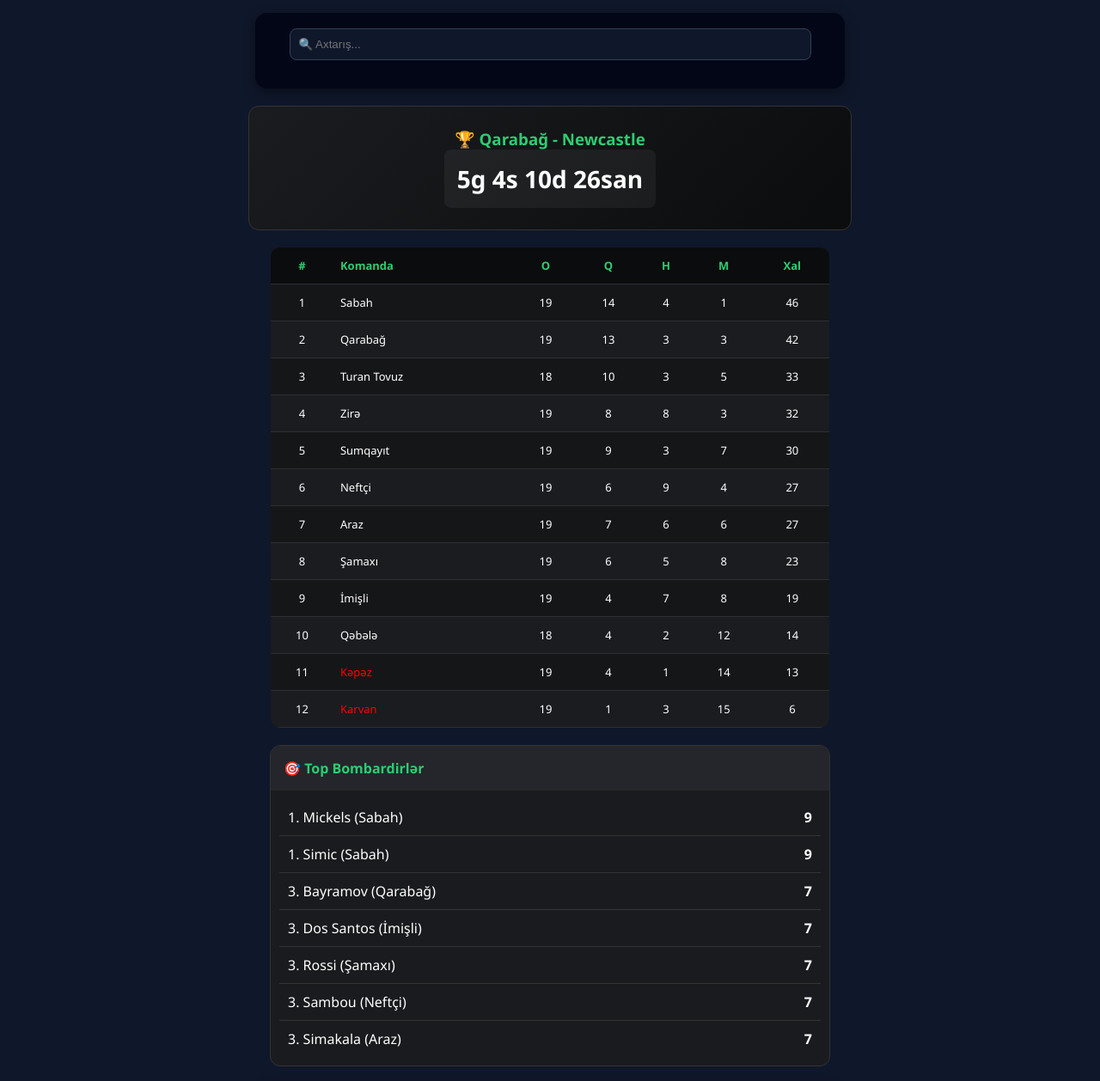
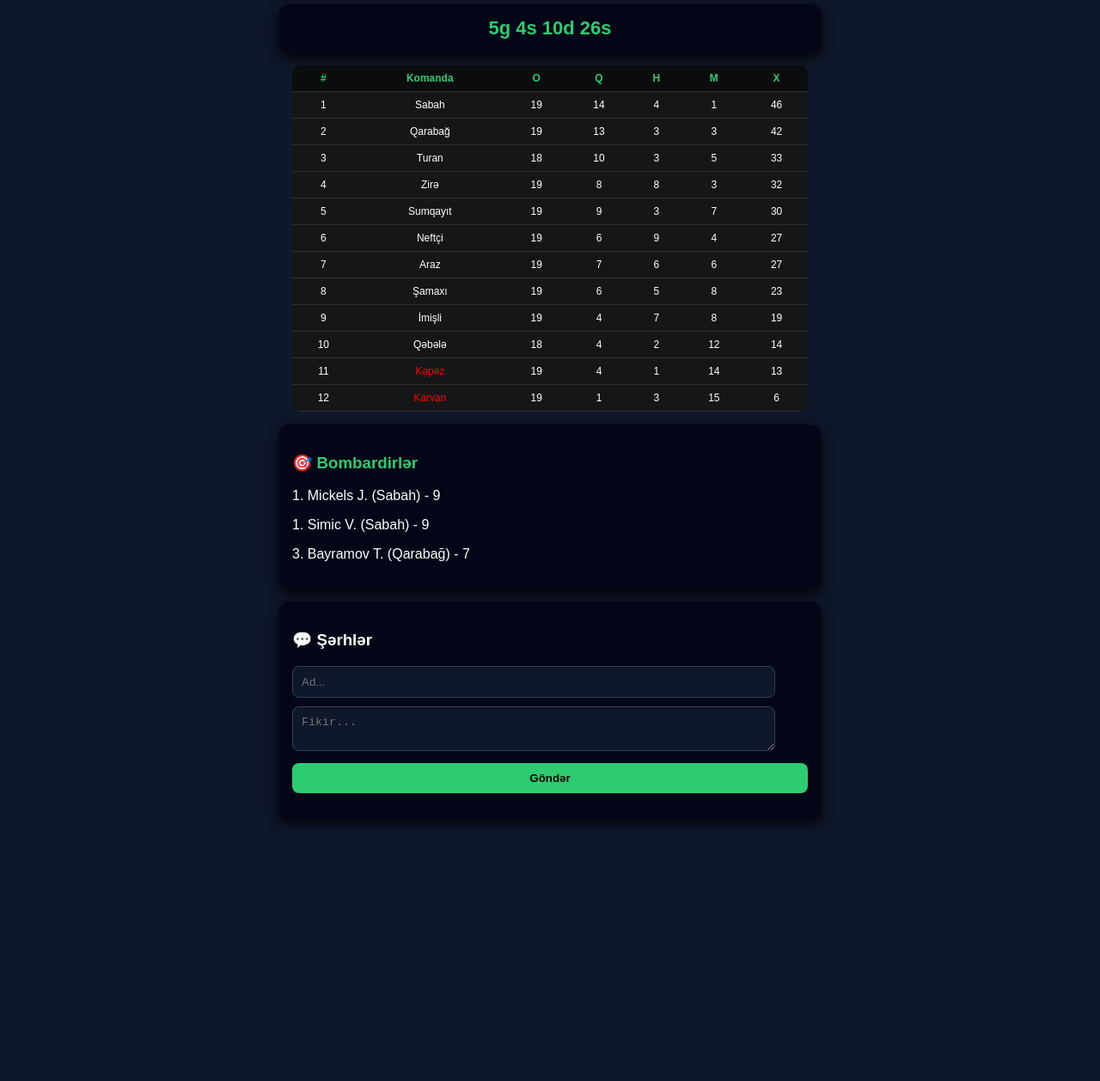
Before and after one commit to elmanusta55-bot/futbol.az, a plain HTML site: page index.html in a window 1280 px wide. Shown: the part 66-1324 px from the top of the page at 86% size. After the commit the page ends 1034 px from the top, so only its background shows below. Drawn offline with Linux system fonts and the light colour scheme.

Commit message:
Update index.html

```diff
--- a/index.html
+++ b/index.html
@@ -1,111 +1,49 @@
 <!DOCTYPE html>
-<html lang="az">
-<head>
-    <meta charset="UTF-8">
-    <meta name="viewport" content="width=device-width, initial-scale=1.0">
-    <title>Futbol.az</title>
-    <meta name="theme-color" content="#020617">
-    <link rel="manifest" href="manifest.json">
-    <link rel="apple-touch-icon" href="logo.png">
-    <style>
-        body { margin: 0; font-family: 'Segoe UI', Arial, sans-serif; background: #0f172a; color: #fff; text-align: center; }
-        a { text-decoration: none; color: inherit; }
-        header { background: #020617; color: white; display: flex; align-items: center; justify-content: space-between; padding: 10px 15px; position: sticky; top: 0; z-index: 999; border-bottom: 1px solid #1e293b;}
-        .menu-btn { font-size: 26px; background: none; border: none; color: white; cursor: pointer; }
-        .dropdown { display: none; position: absolute; right: 15px; top: 55px; background: #020617; border-radius: 12px; min-width: 190px; box-shadow: 0 5px 25px rgba(0,0,0,.4); border: 1px solid #1e293b;}
-        .dropdown a { display: block; padding: 12px; color: white; border-bottom: 1px solid #1e293b; text-align: left;}
-        .section { max-width: 650px; margin: 20px auto; background: #020617; padding: 18px; border-radius: 14px; box-shadow: 0 5px 15px rgba(0,0,0,.4); }
-        input, textarea { width: 90%; padding: 10px; border-radius: 8px; border: 1px solid #334155; margin-bottom: 15px; background: #0f172a; color: #fff; outline: none;}
-        .poll-container { background: #1e293b; max-width: 610px; margin: 20px auto; padding: 30px; border-radius: 15px; box-shadow: 0 4px 15px rgba(0,0,0,0.4); border-top: 5px solid #27ae60; }
-        .poll-buttons button { background: #27ae60; color: #000; border: none; padding: 12px 25px; margin: 10px; border-radius: 5px; cursor: pointer; font-size: 16px; font-weight: bold;}
-        table { width: 100%; border-collapse: collapse; background: #151618; border-radius: 10px; overflow: hidden; white-space: nowrap;}
-        th, td { padding: 12px 8px; border-bottom: 1px solid #2c2f33; font-size: 13px; text-align: center;}
-        footer { background: #020617; color: white; text-align: center; padding: 15px; margin-top: 40px; border-top: 1px solid #1e293b;}
-        @keyframes fadeIn { from { opacity: 0; transform: translateY(-10px); } to { opacity: 1; transform: translateY(0); } }
-    </style>
-</head>
+<html lang="az"><head><meta charset="UTF-8"><meta name="viewport" content="width=device-width, initial-scale=1.0"><title>Futbol.az</title>
+<link rel="manifest" href="manifest.json"><meta name="theme-color" content="#020617">
+<style>
+body{margin:0;font-family:sans-serif;background:#0f172a;color:#fff;text-align:center}
+header{background:#020617;display:flex;align-items:center;justify-content:space-between;padding:10px 15px;position:sticky;top:0;z-index:99;border-bottom:1px solid #1e293b}
+.menu-btn{font-size:26px;background:none;border:none;color:#fff;cursor:pointer}
+.dropdown{display:none;position:absolute;right:15px;top:55px;background:#020617;border-radius:12px;min-width:180px;box-shadow:0 5px 25px #000;border:1px solid #1e293b}
+.dropdown a{display:block;padding:12px;color:#fff;text-decoration:none;border-bottom:1px solid #1e293b;text-align:left}
+.section{max-width:600px;margin:15px auto;background:#020617;padding:15px;border-radius:12px;box-shadow:0 5px 15px #000}
+input,textarea{width:90%;padding:10px;margin-bottom:10px;background:#0f172a;color:#fff;border:1px solid #334155;border-radius:8px;outline:none}
+table{width:100%;border-collapse:collapse;background:#151618;border-radius:10px;overflow:hidden;font-size:12px}
+th,td{padding:8px;border-bottom:1px solid #2c2f33}
+.send-btn{background:#2ecc71;color:#000;font-weight:bold;border:none;padding:10px;border-radius:8px;width:100%;cursor:pointer}
+</style></head>
 <body>
 <header>
-  <div class="logo" style="display: flex; align-items: center; gap: 10px;"><img src="logo.png" alt="Loqo" style="height: 40px;"><span style="font-size: 20px; font-weight: bold; color: #2ecc71;">Futbol.az</span></div>
-  <button class="menu-btn" onclick="toggleMenu()">⋮</button>
-  <div class="dropdown" id="dropdown">
-    <a href="#today">📅 Günün Oyunları</a><a href="#live">🔴 Canlı</a><a href="#transfer">💰 Transfer</a><a href="#tv">📺 Canlı TV</a>
-  </div>
+<div style="display:flex;align-items:center;gap:10px"><img src="logo.png" alt="⚽" style="height:35px"><b>Futbol.az</b></div>
+<button class="menu-btn" onclick="toggleMenu()">⋮</button>
+<div class="dropdown" id="dropdown"><a href="#">📅 Oyunlar</a><a href="#">💰 Transfer</a><a href="#">📺 TV</a></div>
 </header>
 <main>
-    <div class="section"><input type="text" placeholder="🔍 Axtarış..."></div>
-    <div id="countdown-container" style="max-width: 650px; margin: 20px auto; background: linear-gradient(135deg, #1a1c1f, #0b0c0d); padding: 25px; border-radius: 12px; border: 1px solid #333;">
-        <h3 style="color: #2ecc71; margin: 0;">🏆 Qarabağ - Newcastle</h3>
-        <div id="timer" style="font-size: 28px; font-weight: bold; background: rgba(255,255,255,0.05); padding: 15px; border-radius: 8px; display: inline-block;">Yüklənir...</div>
-    </div>
-    <div style="max-width: 650px; margin: 20px auto; overflow-x: auto; border-radius: 10px;">
-        <table>
-            <tr style="background: #0b0c0d; color: #2ecc71;"><th>#</th><th style="text-align: left;">Komanda</th><th>O</th><th>Q</th><th>H</th><th>M</th><th>Xal</th></tr>
-            <tr style="background:#151618"><td>1</td><td style="text-align:left">Sabah</td><td>19</td><td>14</td><td>4</td><td>1</td><td>46</td></tr>
-            <tr style="background:#1a1c1f"><td>2</td><td style="text-align:left">Qarabağ</td><td>19</td><td>13</td><td>3</td><td>3</td><td>42</td></tr>
-            <tr style="background:#151618"><td>3</td><td style="text-align:left">Turan Tovuz</td><td>18</td><td>10</td><td>3</td><td>5</td><td>33</td></tr>
-            <tr style="background:#1a1c1f"><td>4</td><td style="text-align:left">Zirə</td><td>19</td><td>8</td><td>8</td><td>3</td><td>32</td></tr>
-            <tr style="background:#151618"><td>5</td><td style="text-align:left">Sumqayıt</td><td>19</td><td>9</td><td>3</td><td>7</td><td>30</td></tr>
-            <tr style="background:#1a1c1f"><td>6</td><td style="text-align:left">Neftçi</td><td>19</td><td>6</td><td>9</td><td>4</td><td>27</td></tr>
-            <tr style="background:#151618"><td>7</td><td style="text-align:left">Araz</td><td>19</td><td>7</td><td>6</td><td>6</td><td>27</td></tr>
-            <tr style="background:#1a1c1f"><td>8</td><td style="text-align:left">Şamaxı</td><td>19</td><td>6</td><td>5</td><td>8</td><td>23</td></tr>
-            <tr style="background:#151618"><td>9</td><td style="text-align:left">İmişli</td><td>19</td><td>4</td><td>7</td><td>8</td><td>19</td></tr>
-            <tr style="background:#1a1c1f"><td>10</td><td style="text-align:left">Qəbələ</td><td>18</td><td>4</td><td>2</td><td>12</td><td>14</td></tr>
-            <tr style="background:#151618"><td>11</td><td style="text-align:left; color:red">Kəpəz</td><td>19</td><td>4</td><td>1</td><td>14</td><td>13</td></tr>
-            <tr style="background:#1a1c1f"><td>12</td><td style="text-align:left; color:red">Karvan</td><td>19</td><td>1</td><td>3</td><td>15</td><td>6</td></tr>
-        </table>
-    </div>
-        <div style="max-width: 650px; margin: 20px auto; background: #1a1b1e; border-radius: 12px; overflow: hidden; border: 1px solid #333;">
-        <div style="background: #24262b; padding: 15px; color: #2ecc71; font-weight: bold; text-align: left;">🎯 Top Bombardirlər</div>
-        <div style="padding: 10px;">
-            <div style="display:flex; justify-content:space-between; padding:10px; border-bottom:1px solid #333;"><span>1. Mickels (Sabah)</span><b>9</b></div>
-            <div style="display:flex; justify-content:space-between; padding:10px; border-bottom:1px solid #333;"><span>1. Simic (Sabah)</span><b>9</b></div>
-            <div style="display:flex; justify-content:space-between; padding:10px; border-bottom:1px solid #333;"><span>3. Bayramov (Qarabağ)</span><b>7</b></div>
-            <div style="display:flex; justify-content:space-between; padding:10px; border-bottom:1px solid #333;"><span>3. Dos Santos (İmişli)</span><b>7</b></div>
-            <div style="display:flex; justify-content:space-between; padding:10px; border-bottom:1px solid #333;"><span>3. Rossi (Şamaxı)</span><b>7</b></div>
-            <div style="display:flex; justify-content:space-between; padding:10px; border-bottom:1px solid #333;"><span>3. Sambou (Neftçi)</span><b>7</b></div>
-            <div style="display:flex; justify-content:space-between; padding:10px;"><span>3. Simakala (Araz)</span><b>7</b></div>
-        </div>
-    </div>
-    <div class="poll-container">
-        <h3 style="color:#2ecc71">⚽ Səsvermə: GS - Eyüpspor</h3>
-        <div id="buttons"><button onclick="sesVer('GS')">GS</button><button onclick="sesVer('Heç-heçə')">Heç-heçə</button></div>
-        <div id="netice"></div>
-    </div>
-    <div class="section" style="text-align: left;">
-        <h3 style="color: #2ecc71;">💬 Canlı Müzakirə</h3>
-        <input type="text" id="userName" placeholder="Adınız...">
-        <textarea id="userComment" placeholder="Fikriniz..." rows="3"></textarea>
-        <button onclick="addComment()" style="background:#2ecc71; color:#000; font-weight:bold; border:none; padding:12px; border-radius:8px; width:100%; cursor:pointer;">Göndər</button>
-        <div id="commentsList" style="margin-top:20px;"></div>
-    </div>
+<div class="section"><div id="timer" style="font-size:22px;font-weight:bold;color:#2ecc71">Yüklənir...</div></div>
+<div style="max-width:600px;margin:auto;overflow-x:auto">
+<table><tr style="background:#0b0c0d;color:#2ecc71"><th>#</th><th>Komanda</th><th>O</th><th>Q</th><th>H</th><th>M</th><th>X</th></tr>
+<tr><td>1</td><td>Sabah</td><td>19</td><td>14</td><td>4</td><td>1</td><td>46</td></tr><tr><td>2</td><td>Qarabağ</td><td>19</td><td>13</td><td>3</td><td>3</td><td>42</td></tr><tr><td>3</td><td>Turan</td><td>18</td><td>10</td><td>3</td><td>5</td><td>33</td></tr><tr><td>4</td><td>Zirə</td><td>19</td><td>8</td><td>8</td><td>3</td><td>32</td></tr><tr><td>5</td><td>Sumqayıt</td><td>19</td><td>9</td><td>3</td><td>7</td><td>30</td></tr><tr><td>6</td><td>Neftçi</td><td>19</td><td>6</td><td>9</td><td>4</td><td>27</td></tr><tr><td>7</td><td>Araz</td><td>19</td><td>7</td><td>6</td><td>6</td><td>27</td></tr><tr><td>8</td><td>Şamaxı</td><td>19</td><td>6</td><td>5</td><td>8</td><td>23</td></tr><tr><td>9</td><td>İmişli</td><td>19</td><td>4</td><td>7</td><td>8</td><td>19</td></tr><tr><td>10</td><td>Qəbələ</td><td>18</td><td>4</td><td>2</td><td>12</td><td>14</td></tr><tr><td>11</td><td style="color:red">Kəpəz</td><td>19</td><td>4</td><td>1</td><td>14</td><td>13</td></tr><tr><td>12</td><td style="color:red">Karvan</td><td>19</td><td>1</td><td>3</td><td>15</td><td>6</td></tr></table>
+</div>
+<div class="section" style="text-align:left">
+<h3 style="color:#2ecc71">🎯 Bombardirlər</h3>
+<p>1. Mickels J. (Sabah) - 9</p><p>1. Simic V. (Sabah) - 9</p><p>3. Bayramov T. (Qarabağ) - 7</p>
+</div>
+<div class="section" style="text-align:left">
+<h3>💬 Şərhlər</h3>
+<input id="uN" placeholder="Ad..."><textarea id="uM" placeholder="Fikir..."></textarea>
+<button class="send-btn" onclick="addC()">Göndər</button>
+<div id="cL" style="margin-top:15px"></div>
+</div>
 </main>
-<footer><p>&copy; 2026 Futbol.az</p></footer>
 <script>
-    function toggleMenu() { var d = document.getElementById("dropdown"); d.style.display = (d.style.display === "block") ? "none" : "block"; }
-    function sesVer(k) { document.getElementById('netice').innerHTML = "✅ Səs verildi: " + k; document.getElementById('buttons').style.display = 'none'; }
-    function startTimer() {
-        var t = new Date("2026-02-18T21:45:00").getTime();
-        setInterval(function() {
-            var n = new Date().getTime(); var f = t - n;
-            if (f < 0) { document.getElementById("timer").innerHTML = "⚽ OYUN BAŞLADI!"; return; }
-            var d = Math.floor(f / (1000 * 60 * 60 * 24));
-            var h = Math.floor((f % (1000 * 60 * 60 * 24)) / (1000 * 60 * 60));
-            var m = Math.floor((f % (1000 * 60 * 60)) / (1000 * 60));
-            var s = Math.floor((f % (1000 * 60)) / 1000);
-            document.getElementById("timer").innerHTML = d + "g " + h + "s " + m + "d " + s + "san";
-        }, 1000);
-    }
-    startTimer();
-    function addComment() {
-        var u = document.getElementById("userName").value; var c = document.getElementById("userComment").value;
-        if(u=="" || c=="") { alert("Boş buraxmayın!"); return; }
-        var box = document.createElement("div"); box.style = "background:#24262b; padding:10px; border-radius:8px; border-left:4px solid #2ecc71; margin-bottom:10px; animation: fadeIn 0.5s;";
-        box.innerHTML = "<b>"+u+":</b> <p>"+c+"</p>";
-        document.getElementById("commentsList").prepend(box);
-        document.getElementById("userName").value = ""; document.getElementById("userComment").value = "";
-    }
-    if ('serviceWorker' in navigator) { navigator.serviceWorker.register('./sw.js'); }
-</script>
-</body>
-</html>
+function toggleMenu(){var d=document.getElementById("dropdown");d.style.display=(d.style.display==="block")?"none":"block"}
+function startT(){var t=new Date("2026-02-18T21:45:00").getTime();setInterval(function(){var n=new Date().getTime();var f=t-n;if(f<0){document.getElementById("timer").innerHTML="BAŞLADI!";return}
+var d=Math.floor(f/864e5),h=Math.floor((f%864e5)/36e5),m=Math.floor((f%36e5)/6e4),s=Math.floor((f%6e4)/1e3);
+document.getElementById("timer").innerHTML=d+"g "+h+"s "+m+"d "+s+"s"},1000)}startT();
+function addC(){var n=document.getElementById("uN").value,m=document.getElementById("uM").value;if(!n||!m)return;
+var b=document.createElement("div");b.style="background:#1e293b;padding:10px;border-radius:8px;margin-bottom:8px;border-left:4px solid #2ecc71";
+b.innerHTML="<b>"+n+":</b> <p style='margin:5px 0'>"+m+"</p>";document.getElementById("cL").prepend(b);
+document.getElementById("uN").value="";document.getElementById("uM").value=""}
+if('serviceWorker' in navigator){navigator.serviceWorker.register('./sw.js')}
+</script></body></html>
```
